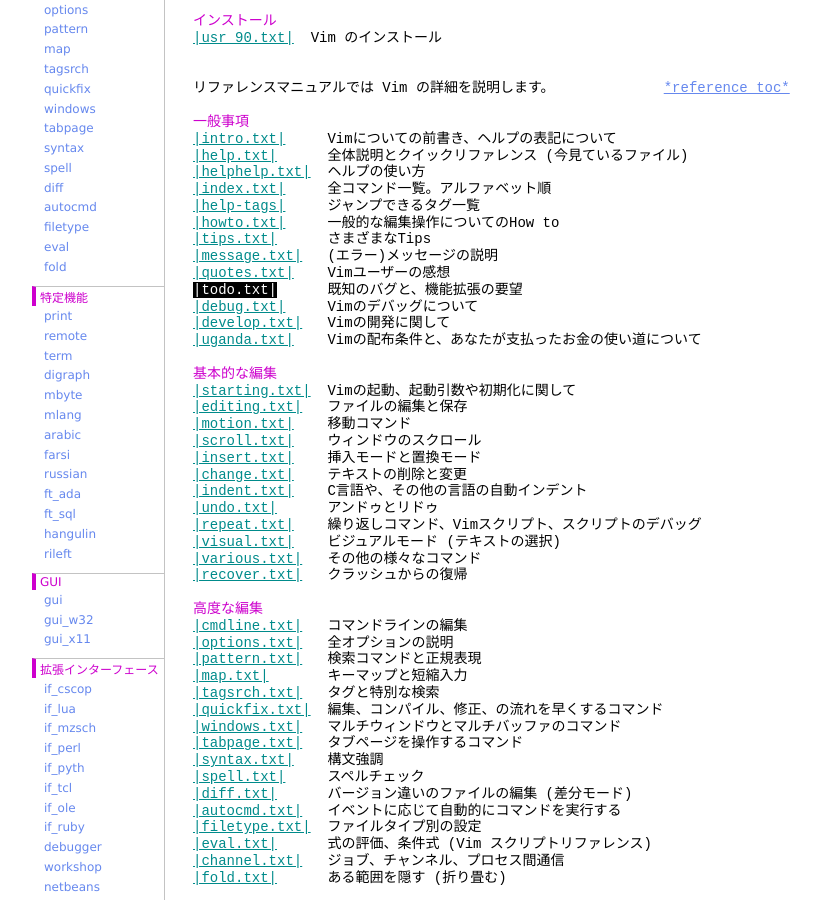
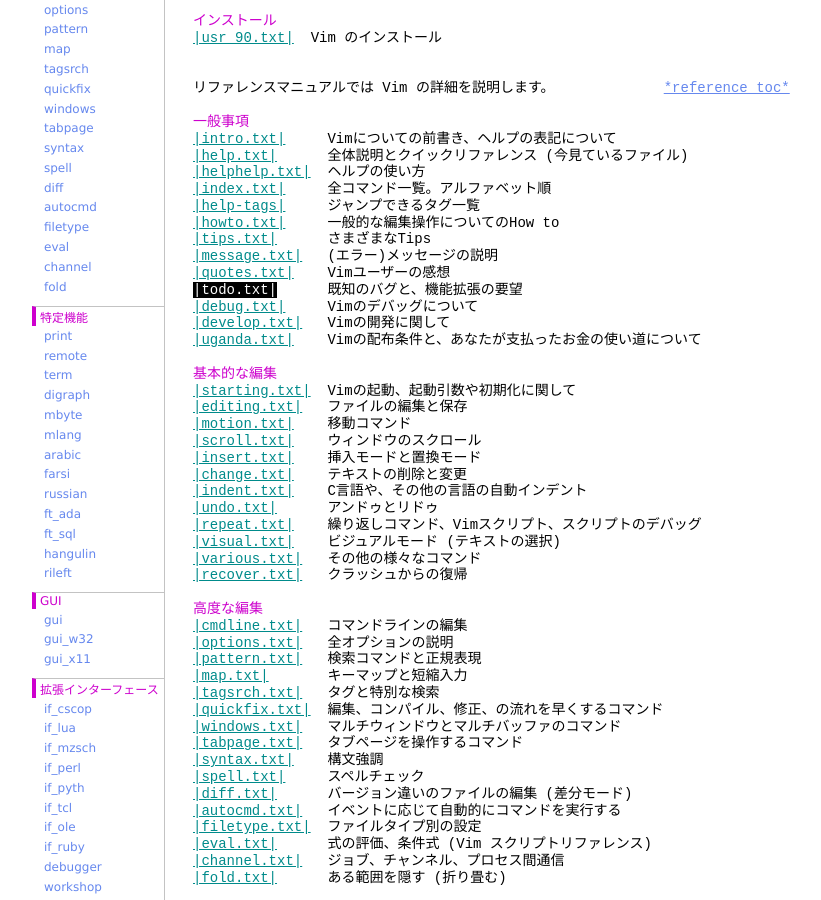
Before and after one commit to vim-jp/vimdoc-ja, a Jekyll site: the page built from index.html, in a window 1280 px wide and 900 px high, scrolled down 1681 px. Shown: the whole window, without its empty margins (208-1029 px from the left). Built offline with Jekyll 4.4.1, drawn with Linux system fonts in a browser that asks for light colours; nearby versions of some CDN libraries; comment, search, counter and statistics services are not loaded.

Commit message:
Add the link to channel.txt
close https://github.com/vim-jp/vimdoc-ja/issues/198

```diff
--- a/_layouts/vimdoc.html
+++ b/_layouts/vimdoc.html
@@ -149,6 +149,7 @@
 <li><a href="autocmd.html">autocmd</a></li>
 <li><a href="filetype.html">filetype</a></li>
 <li><a href="eval.html">eval</a></li>
+<li><a href="channel.html">channel</a></li>
 <li><a href="fold.html">fold</a></li>
 </ul></dd>
 
```
